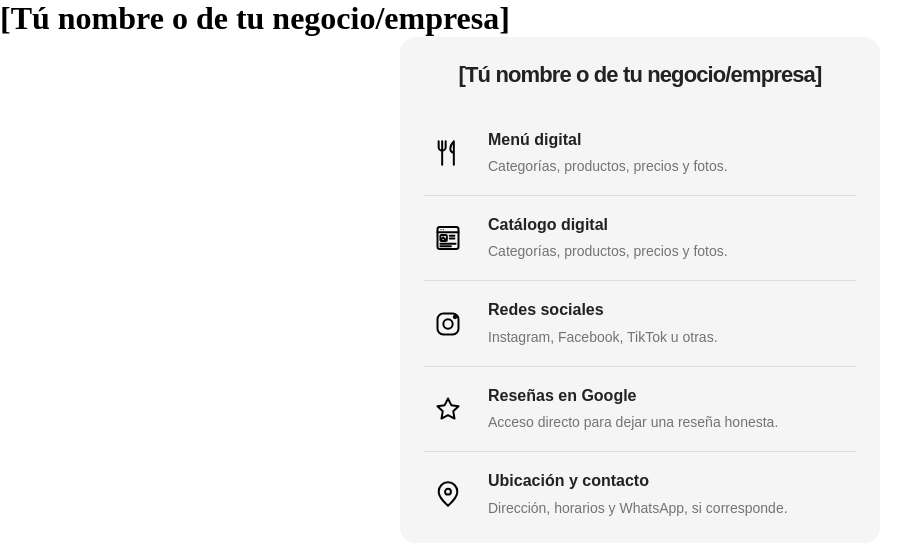
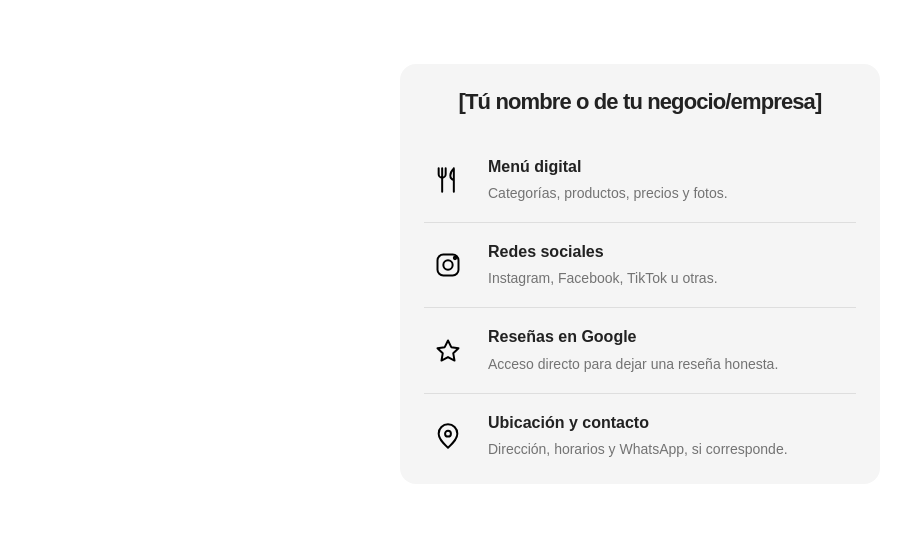
Before and after one commit to SNLoyola/sistema_negocios, a website: page index.html in a window 1280 px wide. Shown: the whole page, without its empty margins (0-917 px from the left). Drawn offline with Linux system fonts and the light colour scheme.

Commit message:
Modificaciónes pequeñas

```diff
--- a/index.html
+++ b/index.html
@@ -8,7 +8,6 @@
 </head>
 <body>
     <main>
-        <h1>[Tú nombre o de tu negocio/empresa]</h1>
 
         <!-- Inicio: Cuerpo completo de el bloque "página del usuario" -->
         <section class="restaurant-card">
@@ -33,11 +32,11 @@
                 </div>
                 </a>
 
-                <a href="#menu" class="feature">
+                <!-- <a href="#menu" class="feature"> -->
                 <!-- Bloque del icono -->
-                <div class="feature__icon">
+                <!-- <div class="feature__icon"> -->
                     <!-- Icono de catalogo -->
-                    <svg xmlns="http://www.w3.org/2000/svg" viewBox="0 0 24 24" fill="none" stroke="currentColor" stroke-width="1.6" stroke-linecap="round" stroke-linejoin="round">
+                    <!-- <svg xmlns="http://www.w3.org/2000/svg" viewBox="0 0 24 24" fill="none" stroke="currentColor" stroke-width="1.6" stroke-linecap="round" stroke-linejoin="round">
                     <rect x="3" y="2.5" width="18" height="19" rx="2"/>
                     <path d="M3 7h18"/>
                     <circle cx="6" cy="4.8" r=".5" fill="currentColor" stroke="none"/>
@@ -46,13 +45,13 @@
                     <path d="m6.5 13 1.4-1.5 1.8 2"/>
                     <path d="M13.5 10h4M13.5 12.5h4M5.5 17h13M5.5 19h9"/>
                     </svg>
-                </div>
+                </div> -->
                 <!-- Bloque de texto -->
-                <div class="feature__content">
+                <!-- <div class="feature__content">
                     <h3>Catálogo digital</h3>
                     <p>Categorías, productos, precios y fotos.</p>
                 </div>
-                </a>
+                </a> -->
 
                 <a href="public/redes.html" class="feature">
                 <!-- Bloque del icono -->
--- a/sass/layouts/_header.scss
+++ b/sass/layouts/_header.scss
@@ -3,6 +3,7 @@
 .restaurant-card {
   width: 100%;
   max-width: 480px;
+  margin-top: 5%;
   margin-inline: auto;
   padding: 24px;
   background-color: #f5f5f5;
```
Also changed, not shown: public/catalogo.html (+11 -0 lines), public/menu.html (+1 -1 lines), css/style.css, 1 other file.
